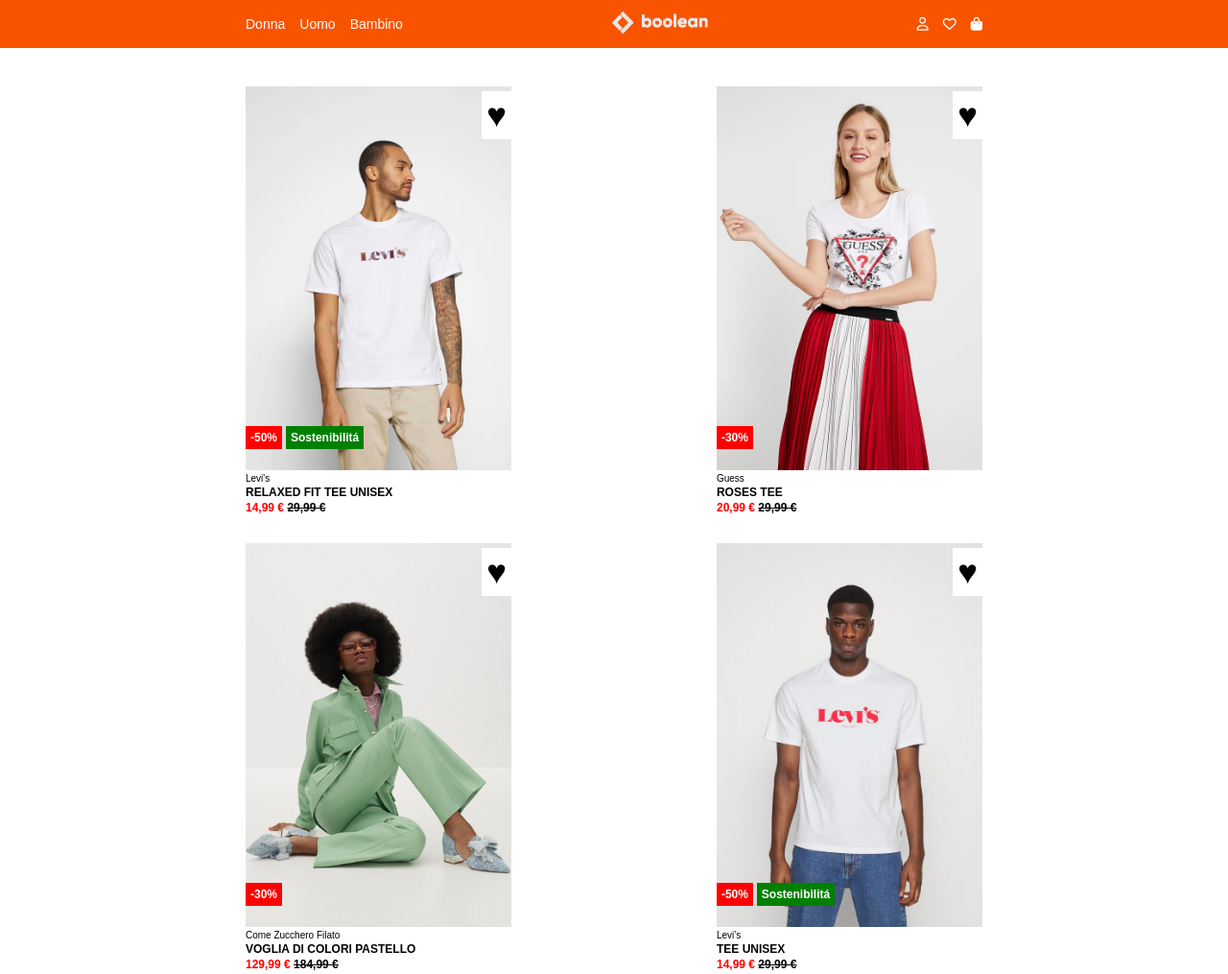
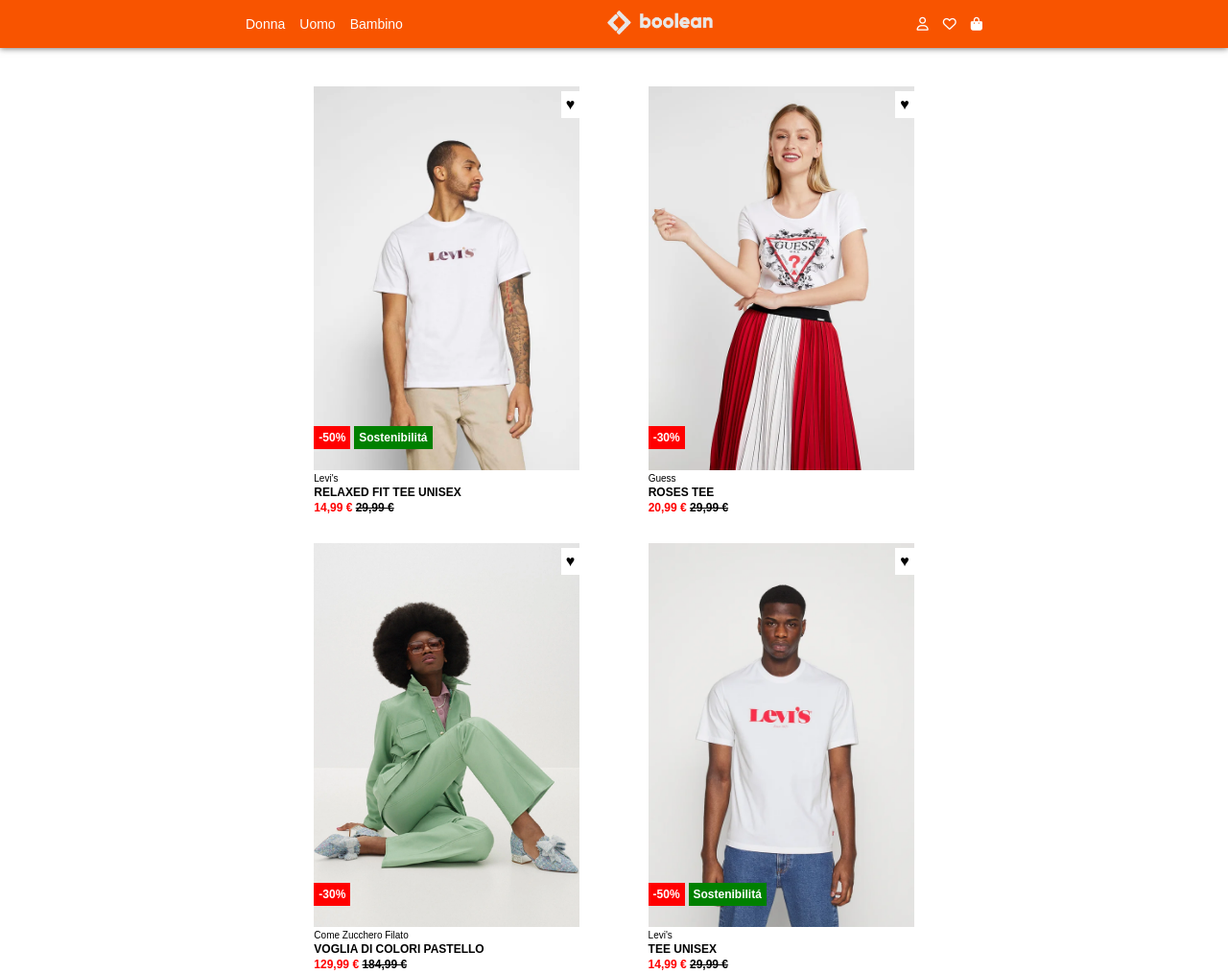
Before and after one commit to furkancaliskan0/html-css-boolando, a plain HTML site: page index.html in a window 1280 px wide. Shown: the top 1015 px of the page at 96% size. Drawn offline with Linux system fonts and the light colour scheme.

Commit message:
Completed-Project + Bonuses

```diff
--- a/css/style.css
+++ b/css/style.css
@@ -11,8 +11,10 @@ body{
 }
 
 .container{
+    flex: 0 0 70%;
     width: 60%;
     margin: 0 auto;
+    padding: 0 10px;
 }
 
 a{
@@ -35,6 +37,7 @@ ul{
 /*  header */
 header{
     background-color: rgb(248, 84, 0);
+    box-shadow: 0 1px 6px rgba(0, 0, 0, 0.507);
     height: 50px;
     width: 100%;
     position: fixed;
@@ -54,23 +57,24 @@ header{
 }
 
 header img{
-    width: 100px;
+    width: 110px;
 }
 
 /*  main */
 main{
-    padding-top: 50px;
+    margin-top: 50px;
 }
 
 .main{
     padding: 40px 0;
     display: flex;
-    justify-content: space-between;
+    justify-content: space-evenly;
     flex-wrap: wrap;
 }
 
 
 .main .product{
+    position: relative;
     margin-bottom: 30px;
 }
 
@@ -79,10 +83,12 @@ main{
 }
 
 .product .brand{
+    display: block;
     font-size: 10px;
 }
 
 .product .name{
+    display: block;
     font-size: 12px;
     padding: 2px 0;
 }
@@ -93,6 +99,7 @@ main{
 }
 
 .prices .discounted{
+    display: inline;
     color: red;
 }
 
@@ -128,7 +135,7 @@ main{
     right: 0;
     background-color: white;
     padding: 5px;
-    font-size: 35px;
+    font-size: medium;
 }
 .heart:hover{
     color: red;
```
